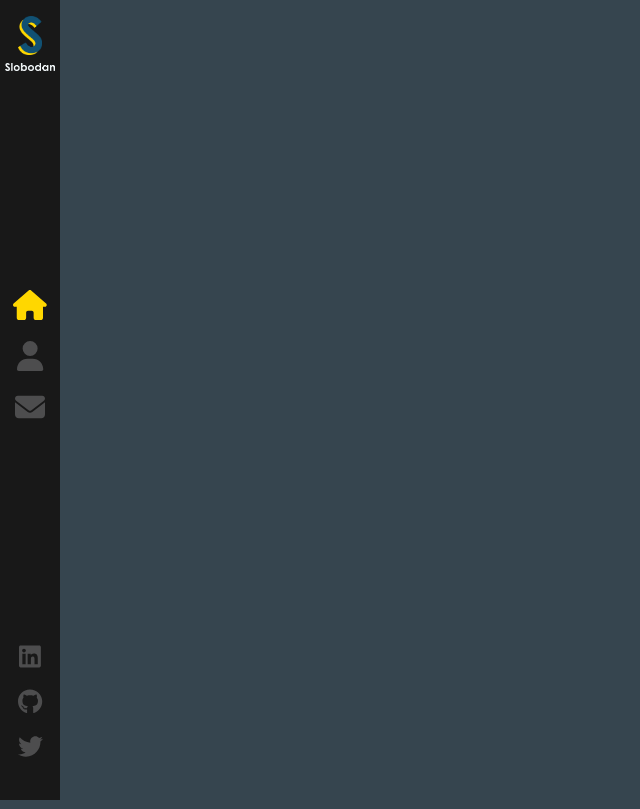
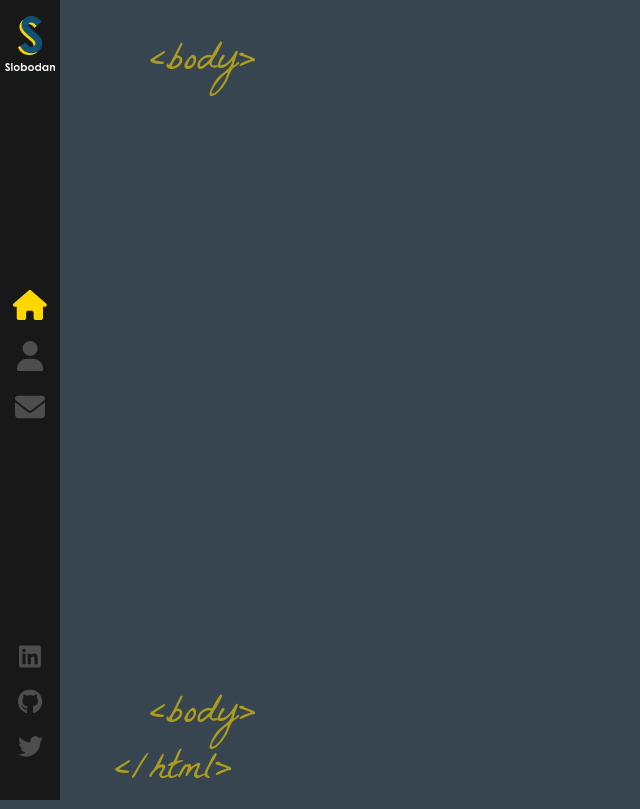
Before and after one commit to SamSumiya/portfolio-2022, a React (Create React App) app: page / in a window 1280 px wide. Shown: the whole page, without its empty margins (0-640 px from the left). Built offline with nearby package versions, Linux system fonts and the light colour scheme.

Commit message:
added Home component to the react router dom

```diff
--- a/src/App.js
+++ b/src/App.js
@@ -1,15 +1,18 @@
 import './App.scss';
 import { Routes, Route } from 'react-router-dom'
 import { Layout } from './components/Layout'
+import { Home } from './components/Home'
 
 function App() {
   return (
     <>
       <Routes>
-        <Route path='/' element={<Layout />}/>
+        <Route path="/" element={<Layout />} >
+          <Route index element={<Home />} />
+        </Route>
       </Routes>
     </>
-  );
+  )
 }
 
 export default App;
--- /dev/null
+++ b/src/components/Home/index.js
@@ -0,0 +1,8 @@
+import './index.scss'
+import React from 'react'
+
+export const Home = () => {
+  return (
+    <div>Home</div>
+  )
+}
--- a/src/components/Layout/index.js
+++ b/src/components/Layout/index.js
@@ -2,10 +2,20 @@
 import React from 'react'
 import { Sidebar } from '../Sidebar'
 
+
 export const Layout = () => {
   return (
-    <div>
+    <div className="App">
       <Sidebar />
+      <div className="page">
+        <span className="tags top-tags">&lt;body&gt;</span>
+        {/* <Outlet /> */}
+        <span className="tags bottom-tags">
+          &lt;body&gt;
+          <br />
+          <span className="bottom-tag-html">&lt;/html&gt;</span>
+        </span>
+      </div>
     </div>
   )
 }
--- a/src/components/Layout/index.scss
+++ b/src/components/Layout/index.scss
@@ -0,0 +1,26 @@
+
+.page {
+  width: 100%;
+  height: 100%;
+  position: absolute;
+}
+
+.top-tags {
+  bottom: auto;
+  top: 35px;
+}
+
+.tags {
+  color: #ffd700;
+  opacity: 0.6;
+  position: absolute;
+  bottom: 0;
+  left: 15rem;
+  font-size: 4rem;
+  font-family: 'La Belle Aurore';
+}
+
+.bottom-tag-html {
+  margin-left: -35px;
+  margin-bottom: -20px;
+}
```
Also changed, not shown: src/components/Home/index.scss (added).
